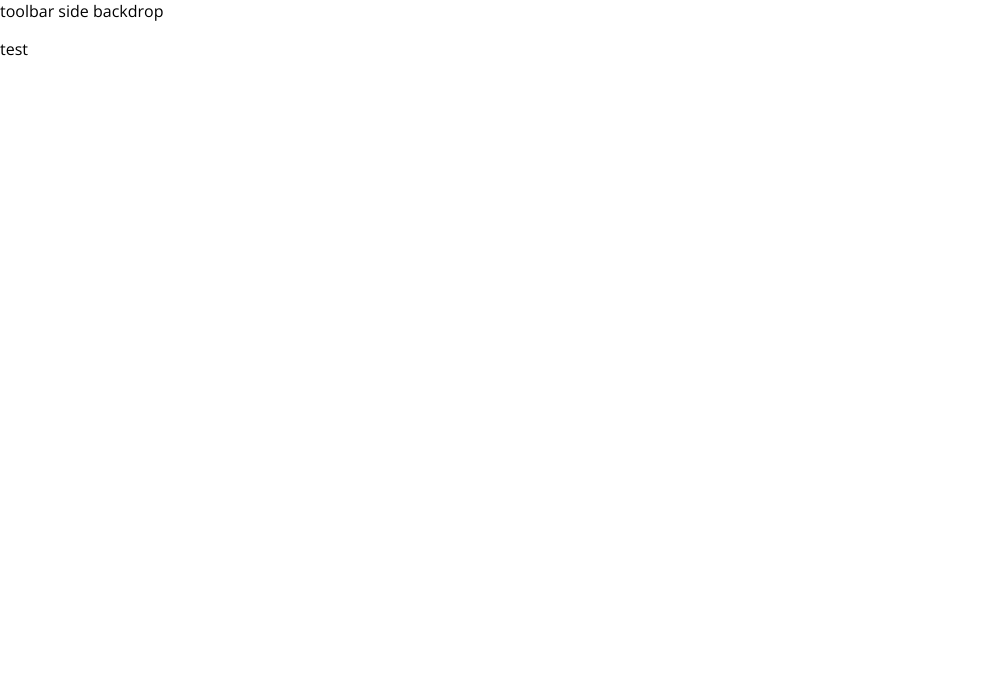
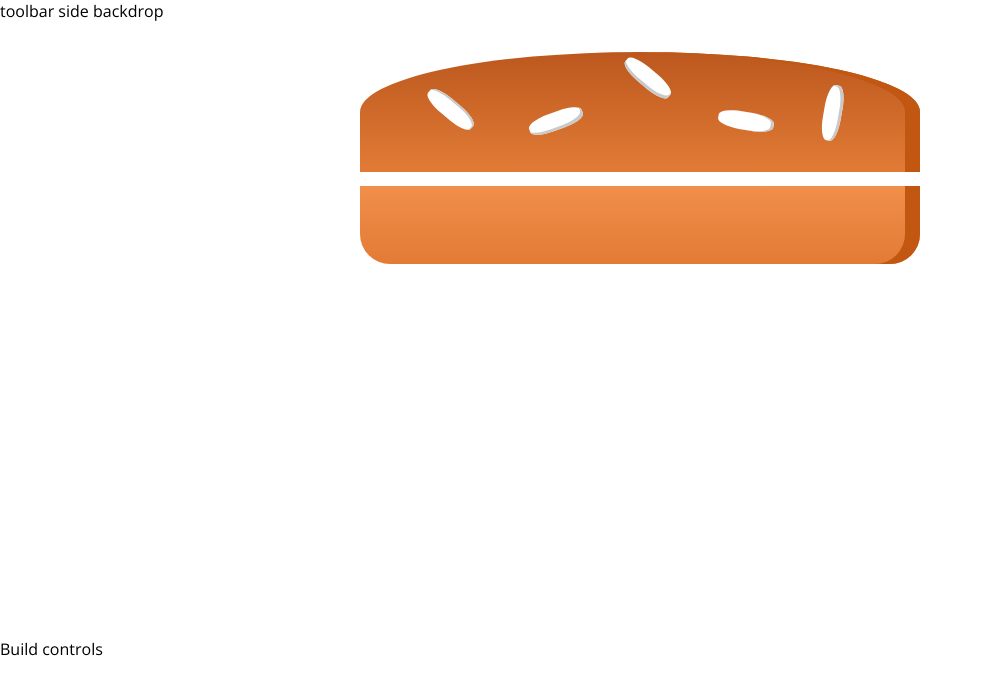
Before and after one commit to danielemesh/react-burger-builder, a React app: page / in a window 1280 px wide. Shown: the top 694 px of the page, without its empty margins (0-983 px from the left). Built offline with nearby package versions, Linux system fonts and the light colour scheme.

Commit message:
Burger builder WIP

```diff
--- a/src/App.js
+++ b/src/App.js
@@ -1,15 +1,16 @@
 import React, { Component } from 'react';
 
 import Layout from './components/Layout/Layout';
+import BurgerBuilder from './containers/BurgerBuilder/BurgerBuilder';
 
 class App extends Component {
   render() {
     return (
-      <div>
-        <Layout>
-          <p>test</p>
-        </Layout>
-      </div>
+        <div>
+          <Layout>
+            <BurgerBuilder/>
+          </Layout>
+        </div>
     );
   }
 }
--- /dev/null
+++ b/src/components/Burger/Burger.css
@@ -0,0 +1,30 @@
+.Burger {
+	width: 100%;
+	margin: auto;
+	height: 250px;
+	overflow: scroll;
+	text-align: center;
+	font-weight: bold;
+	font-size: 1.2rem;
+}
+
+@media (min-width: 500px) and (min-height: 400px) {
+	.Burger {
+		width: 350px;
+		height: 300px;
+	}
+}
+
+@media (min-width: 500px) and (min-height: 401px) {
+	.Burger {
+		width: 450px;
+		height: 450px;
+	}
+}
+
+@media (min-width: 1000px) and (min-height: 700px) {
+	.Burger {
+		width: 700px;
+		height: 600px;
+	}
+}
--- /dev/null
+++ b/src/components/Burger/Burger.js
@@ -0,0 +1,13 @@
+import React from 'react';
+import classes from './Burger.css';
+import BurgerIngredient from './BurgerIngredient/BurgerIngredient';
+
+const Burger = () => (
+    <div className={classes.Burger}>
+      <BurgerIngredient type="bread-top"/>
+
+      <BurgerIngredient type="bread-bottom"/>
+    </div>
+);
+
+export default Burger;
--- /dev/null
+++ b/src/components/Burger/BurgerIngredient/BurgerIngredient.css
@@ -0,0 +1,113 @@
+.BreadBottom {
+    height: 13%;
+    width: 80%;
+    background: linear-gradient(#F08E4A, #e27b36);
+    border-radius: 0 0 30px 30px;
+    box-shadow: inset -15px 0 #c15711;
+    margin: 2% auto;
+}
+
+.BreadTop {
+    height: 20%;
+    width: 80%;
+    background: linear-gradient(#bc581e, #e27b36);
+    border-radius: 50% 50% 0 0;
+    box-shadow: inset -15px 0 #c15711;
+    margin: 2% auto;
+    position: relative;
+}
+
+.Seeds1 {
+    width: 10%;
+    height: 15%;
+    position: absolute;
+    background-color: white;
+    left: 30%;
+    top: 50%;
+    border-radius: 40%;
+    transform: rotate(-20deg);
+    box-shadow: inset -2px -3px #c9c9c9;
+}
+
+.Seeds1:after {
+    content: "";
+    width: 100%;
+    height: 100%;
+    position: absolute;
+    background-color: white;
+    left: -170%;
+    top: -260%;
+    border-radius: 40%;
+    transform: rotate(60deg);
+    box-shadow: inset -1px 2px #c9c9c9;
+  }
+
+.Seeds1:before {
+    content: "";
+    width: 100%;
+    height: 100%;
+    position: absolute;
+    background-color: white;
+    left: 180%;
+    top: -50%;
+    border-radius: 40%;
+    transform: rotate(60deg);
+    box-shadow: inset -1px -3px #c9c9c9;
+  }
+
+  .Seeds2 {
+    width: 10%;
+    height: 15%;
+    position: absolute;
+    background-color: white;
+    left: 64%;
+    top: 50%;
+    border-radius: 40%;
+    transform: rotate(10deg);
+    box-shadow: inset -3px 0 #c9c9c9;
+  }
+
+  .Seeds2:before {
+    content: "";
+    width: 100%;
+    height: 100%;
+    position: absolute;
+    background-color: white;
+    left: 150%;
+    top: -130%;
+    border-radius: 40%;
+    transform: rotate(90deg);
+    box-shadow: inset 1px 3px #c9c9c9;
+  }
+
+
+.Meat {
+    width: 80%;
+    height: 8%;
+    background: linear-gradient(#7f3608, #702e05);
+    margin: 2% auto;
+    border-radius: 15px;
+}
+
+.Cheese {
+    width: 90%;
+    height: 4.5%;
+    margin: 2% auto;
+    background: linear-gradient(#f4d004, #d6bb22);
+    border-radius: 20px;
+}
+
+.Salad {
+    width: 85%;
+    height: 7%;
+    margin: 2% auto;
+    background: linear-gradient(#228c1d, #91ce50);
+    border-radius: 20px;
+}
+
+.Bacon {
+    width: 80%;
+    height: 3%;
+    background: linear-gradient(#bf3813, #c45e38);
+    margin: 2% auto;
+}
--- /dev/null
+++ b/src/components/Burger/BurgerIngredient/BurgerIngredient.js
@@ -0,0 +1,38 @@
+import React from 'react';
+import classes from './BurgerIngredient.css';
+
+const BurgerIngredient = ({type}) => {
+  let ingredient = null;
+
+  switch (type) {
+    case 'bread-bottom':
+      ingredient = <div className={classes.BreadBottom}></div>;
+      break;
+    case 'bread-top':
+      ingredient = (
+          <div className={classes.BreadTop}>
+            <div className={classes.Seeds1}></div>
+            <div className={classes.Seeds2}></div>
+          </div>
+      );
+      break;
+    case 'meat':
+      ingredient = <div className={classes.Meat}></div>;
+      break;
+    case 'cheese':
+      ingredient = <div className={classes.Cheese}></div>;
+      break;
+    case 'salad':
+      ingredient = <div className={classes.Salad}></div>;
+      break;
+    case 'bacon':
+      ingredient = <div className={classes.Bacon}></div>;
+      break;
+    default:
+      ingredient = null;
+  }
+
+  return ingredient;
+};
+
+export default BurgerIngredient;
--- /dev/null
+++ b/src/components/Layout/Layout.css
@@ -0,0 +1,3 @@
+.Content {
+	margin-top: 16px;
+}
--- a/src/components/Layout/Layout.js
+++ b/src/components/Layout/Layout.js
@@ -1,9 +1,10 @@
 import React from 'react';
+import classes from './Layout.css';
 
 const Layout = ({children}) => (
     <React.Fragment>
       <div>toolbar side backdrop</div>
-      <main>
+      <main className={classes.Content}>
         {children}
       </main>
     </React.Fragment>
--- /dev/null
+++ b/src/containers/BurgerBuilder/BurgerBuilder.js
@@ -0,0 +1,15 @@
+import React from 'react';
+import Burger from '../../components/Burger/Burger';
+
+class BurgerBuilder extends React.Component {
+  render() {
+    return (
+        <React.Fragment>
+          <Burger/>
+          <div>Build controls</div>
+        </React.Fragment>
+    );
+  }
+}
+
+export default BurgerBuilder;
```
